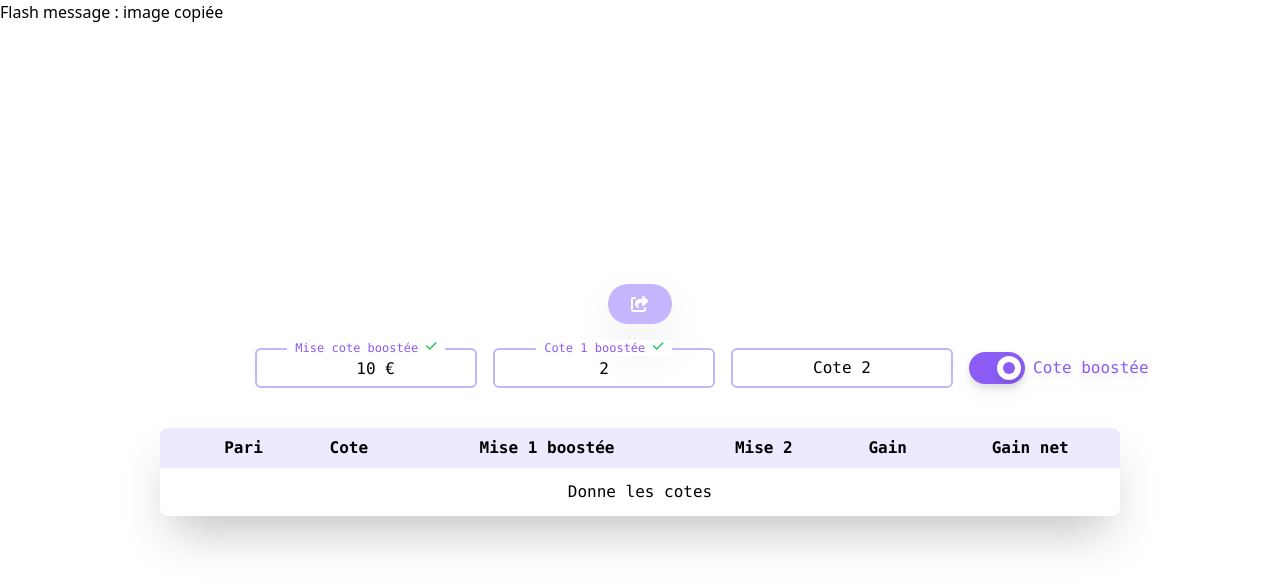
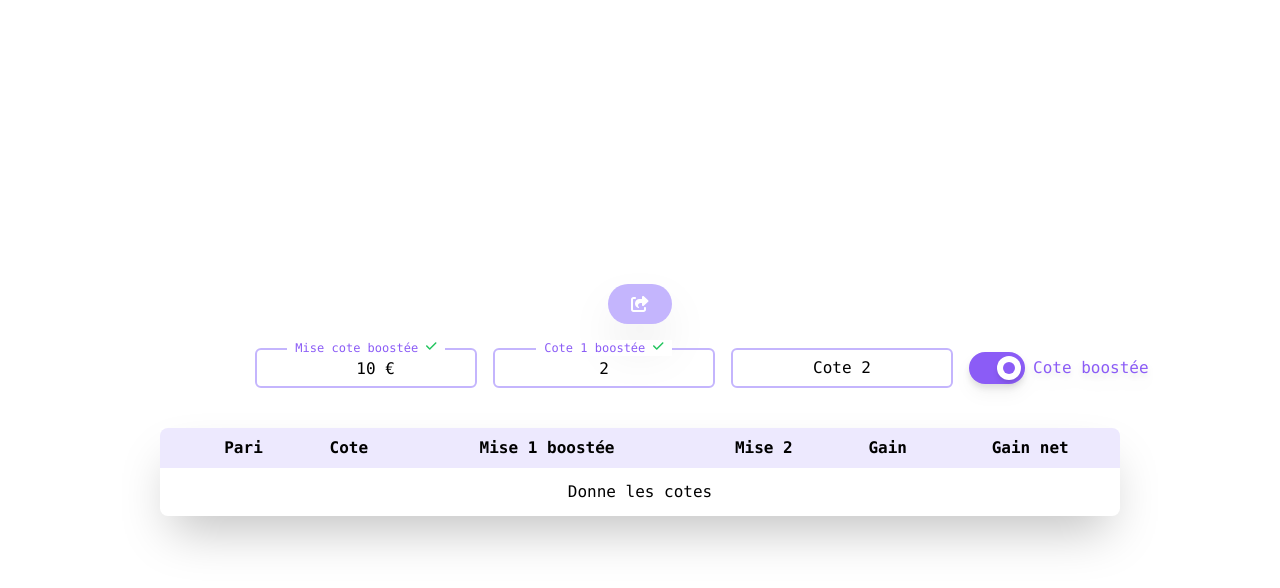
Before and after one commit to Mysto91/calcul-cote-v2, a React (Create React App) app: page / in a window 1280 px wide. Shown: the top 588 px of the page. Built offline with nearby package versions, Linux system fonts and the light colour scheme.

Commit message:
share function refacto

```diff
--- a/src/App.tsx
+++ b/src/App.tsx
@@ -129,9 +129,7 @@ function App (): ReactElement {
 
   return (
       <>
-          <div>
-              Flash message : image copiée
-          </div>
+          { /* TODO ajouter un flash message pour indiquer que l'image a bien été ajoutée au clipboard */ }
           <div
               ref={betContainerRef}
               className="
--- a/src/components/icons/IconSpinner.tsx
+++ b/src/components/icons/IconSpinner.tsx
@@ -7,7 +7,7 @@ export default function IconSpinner ({ className }: ReactElementPropsInterface):
     <div role="status">
         <svg
             aria-hidden="true"
-            className={`w-4 h-4 animate-spin ${className}`}
+            className={`w-6 h-6 animate-spin ${className}`}
             viewBox="0 0 100 101"
             fill="none"
             xmlns="http://www.w3.org/2000/svg"
```
